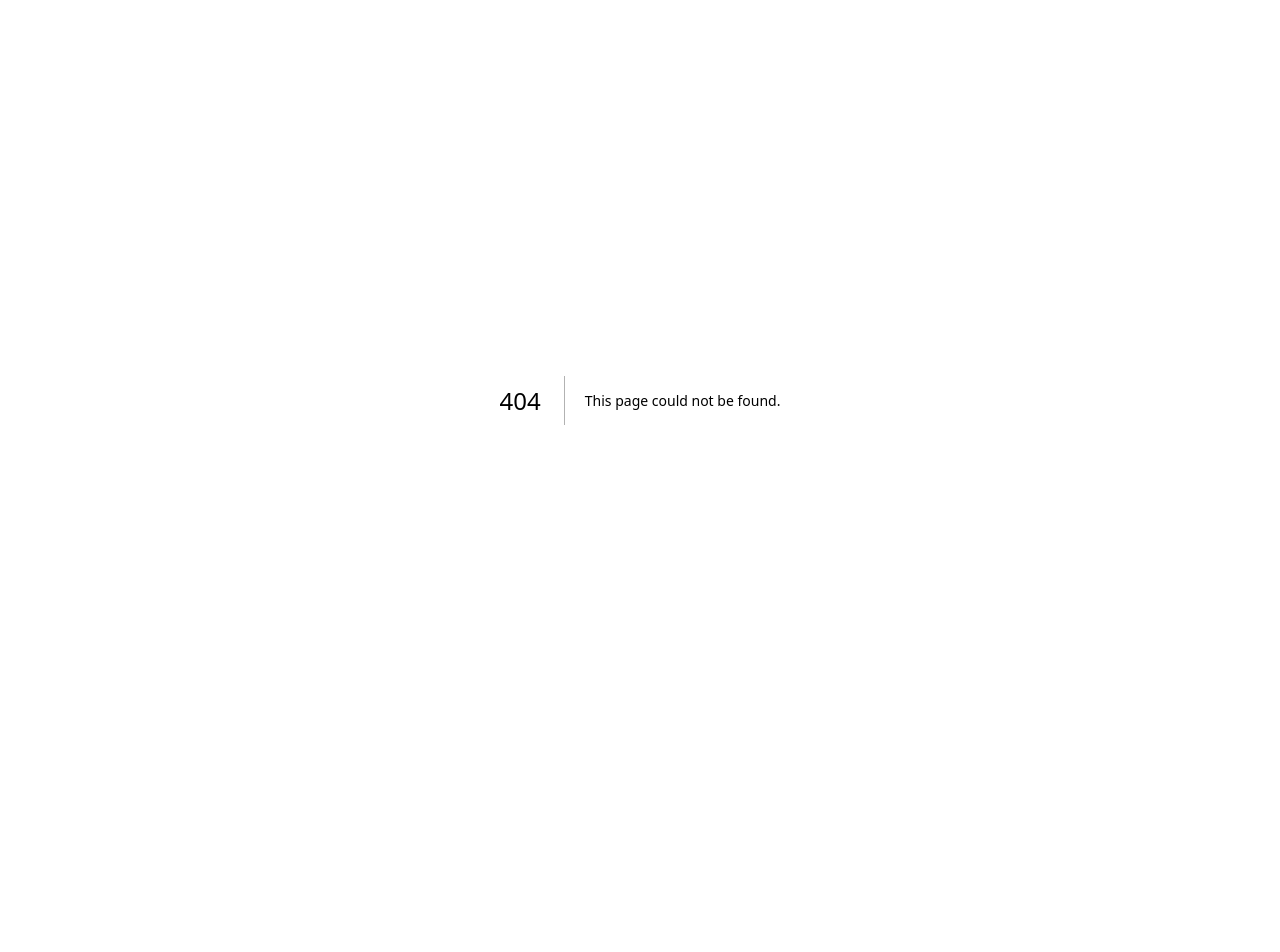
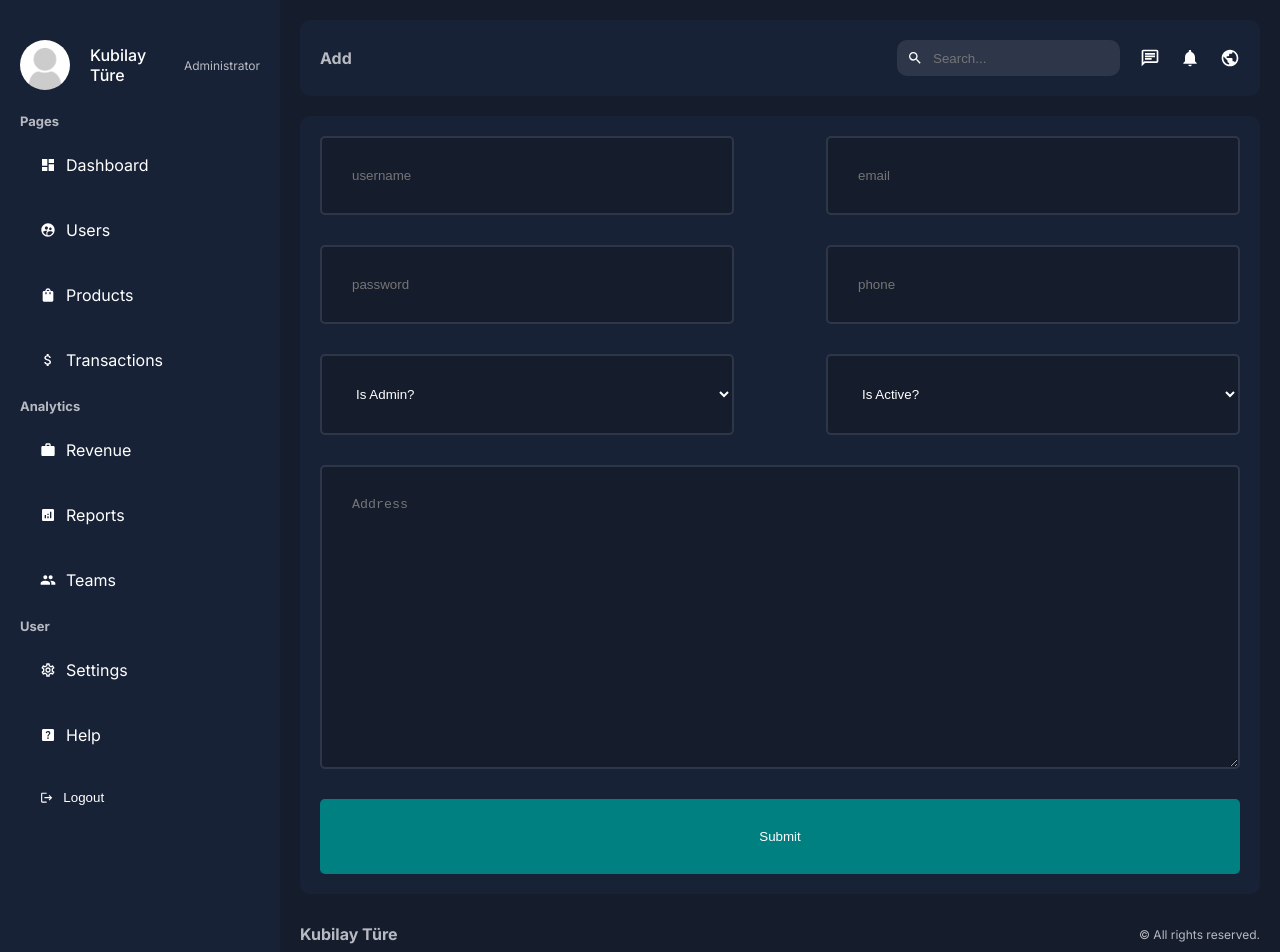
Before and after one commit to kubilayture/admin-panel-nextjs, a Next.js app: page /dashboard/users/add in a window 1280 px wide. Before the commit this address had no page. Shown: the top 952 px of the page. Before the commit the page ends 800 px from the top, so only its background shows below. Built offline with nearby package versions, Linux system fonts and the light colour scheme.

Commit message:
add user page

```diff
--- /dev/null
+++ b/app/dashboard/users/add/page.tsx
@@ -0,0 +1,33 @@
+import styles from '@/app/ui/dashboard/users/addUser/addUser.module.css'
+
+const AddUserPage = () => {
+  return (
+    <div className={styles.container}>
+      <form action="" className={styles.form}>
+        <input type="text" placeholder='username' name='username' required />
+        <input type="email" placeholder='email' name='email' required />
+        <input type="password" placeholder='password' name='password' required />
+        <input type="phone" placeholder='phone' name='phone' />
+        <select name="isAdmin" id="isAdmin">
+          <option value='false' selected>Is Admin?</option>
+          <option value='true'>Yes</option>
+          <option value='false'>No</option>
+        </select>
+        <select name="isActive" id="isActive">
+          <option value='false' selected>Is Active?</option>
+          <option value='true'>Yes</option>
+          <option value='false'>No</option>
+        </select>
+        <textarea
+          name="address"
+          id='address'
+          placeholder='Address'
+          rows={16}
+        ></textarea>
+        <button type='submit'>Submit</button>
+      </form>
+    </div>
+  )
+}
+
+export default AddUserPage
--- /dev/null
+++ b/app/ui/dashboard/users/addUser/addUser.module.css
@@ -0,0 +1,41 @@
+.container {
+  background-color: var(--bgSoft);
+  padding: 20px;
+  border-radius: 10px;
+  margin-top: 20px;
+}
+
+.form {
+  display: flex;
+  flex-wrap: wrap;
+  justify-content: space-between;
+}
+
+.form input,
+.form textarea,
+.form select {
+  padding: 30px;
+  background-color: var(--bg);
+  color: var(--text);
+  border: 2px solid #2e374a;
+  border-radius: 5px;
+  margin-bottom: 30px;
+}
+
+.form input, .form select {
+  width: 45%;
+}
+
+.form textarea {
+  width: 100%;
+}
+
+.form button {
+  width: 100%;
+  padding: 30px;
+  background-color: teal;
+  color: var(--text);
+  border: none;
+  border-radius: 5px;
+  cursor: pointer;
+}
```
